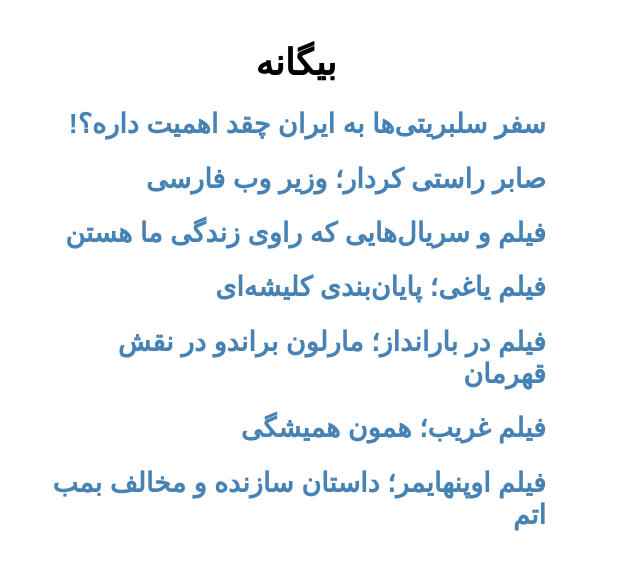
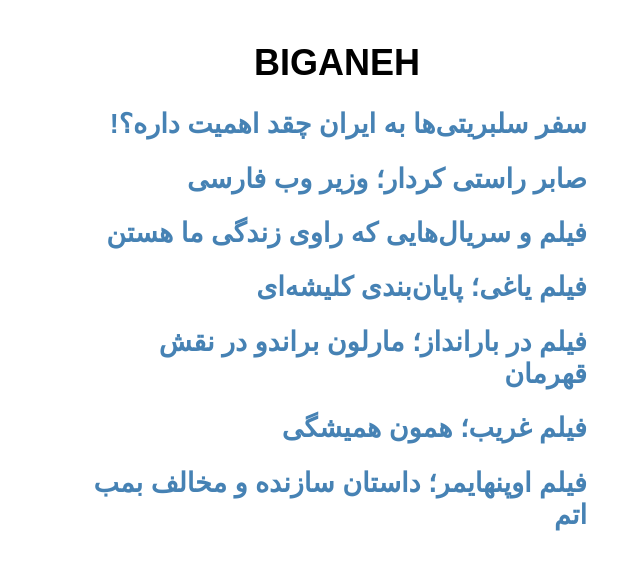
Before and after one commit to darkblog/darkblog.github.io, a Jekyll site: the page built from index.html, in a window 1280 px wide. Shown: the top 570 px of the page, without its empty margins (486-1126 px from the left). Built offline with Jekyll 4.4.1, drawn with Linux system fonts in a browser that asks for light colours.

Commit message:
Update index.html

```diff
--- a/index.html
+++ b/index.html
@@ -11,7 +11,7 @@
 <style>body{font-family:sans-serif;font-size:large;margin:auto;padding:1em;max-width:500px}a{text-decoration:none;color:steelblue}h1{text-align:center}</style>
 </head>
 <body>
-<h1>بیگانه</h1>
+<h1>BIGANEH</h1>
 {% for post in site.posts %}
 <h2><a href="{{ site.url }}{{ post.url }}">{{ post.title }}</a></h2>
 {% endfor %}
```
